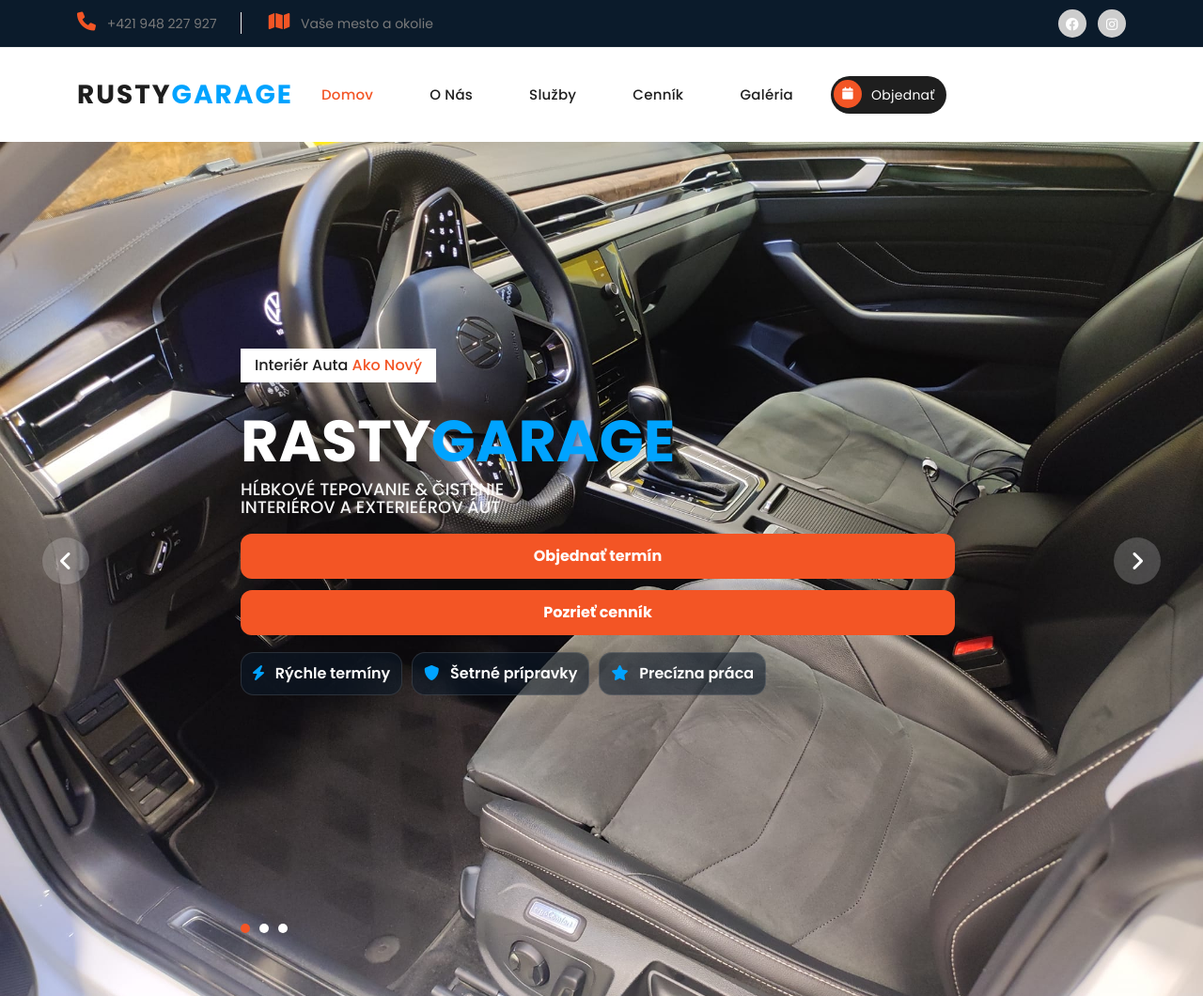
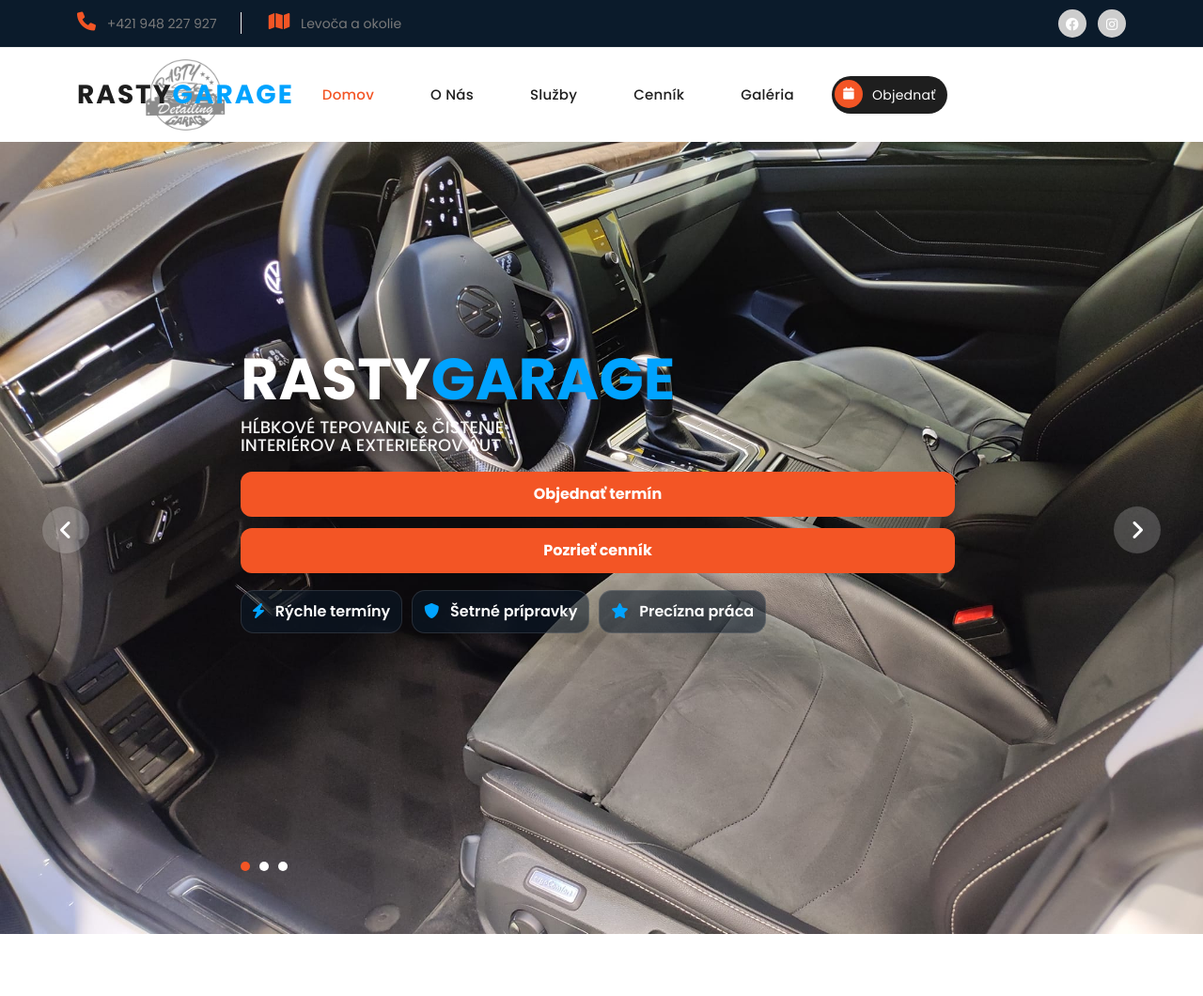
Before and after one commit to pitr77/CisteAutoExpres, a plain HTML site: page index.html in a window 1280 px wide. Shown: the top 1060 px of the page at 94% size. Drawn offline with Linux system fonts and the light colour scheme.

Commit message:
pridane obrazky

```diff
--- a/assets/css/cisteautoexpres.css
+++ b/assets/css/cisteautoexpres.css
@@ -21,6 +21,29 @@
 .cae-header .nav li a{font-weight:600;}
 .cae-header .nav li a.cae-cta{background:var(--cae-primary); color:#fff!important; border-radius:999px; padding:10px 16px;}
 .cae-header .nav li a.cae-cta:hover{filter:brightness(.95);}
+
+/* ===== LOGO WATERMARK ===== Upravil Kamil */
+
+.cae-logo {
+  position: relative;
+  display: inline-block;
+}
+
+.cae-logo-bg {
+  position: absolute;
+  top: 50%;
+  left: 50%;
+  transform: translate(-50%, -50%);
+  max-width: 100px;
+  opacity: 0.45;
+  pointer-events: none;
+  z-index: 0;
+}
+
+.cae-logo-text {
+  position: relative;
+  z-index: 1;
+}
 
 /* hero */
 .cae-hero .header-text{max-width:760px;}
--- a/index.html
+++ b/index.html
@@ -31,7 +31,7 @@
         <div class="col-lg-8 col-md-8">
           <ul class="info">
             <li><i class="fa fa-phone"></i> +421 948 227 927</li>
-            <li><i class="fa fa-map"></i> Vaše mesto a okolie</li>
+            <li><i class="fa fa-map"></i> Levoča a okolie</li>
           </ul>
         </div>
         <div class="col-lg-4 col-md-4">
@@ -49,17 +49,29 @@
       <div class="row">
         <div class="col-12">
           <nav class="main-nav">
-            <a href="#home" class="logo">
-              <h1>Rusty<span>Garage</span></h1>
+
+            <!-- LOGO -->
+            <a href="#home" class="logo cae-logo">
+              <img src="assets/images/rastyGarage.jpg" alt="Rasty Garage logo" class="cae-logo-bg">
+              <h1 class="cae-logo-text">
+                Rasty<span>Garage</span>
+              </h1>
             </a>
+
+            <!-- MENU -->
             <ul class="nav">
               <li><a href="#home" class="active">Domov</a></li>
               <li><a href="#about">O nás</a></li>
               <li><a href="#services">Služby</a></li>
               <li><a href="#pricing">Cenník</a></li>
               <li><a href="#gallery">Galéria</a></li>
-              <li><a href="#contact" class="cae-cta"><i class="fa fa-calendar"></i> Objednať</a></li>
+              <li>
+                <a href="#contact" class="cae-cta">
+                  <i class="fa fa-calendar"></i> Objednať
+                </a>
+              </li>
             </ul>
+
             <a class="menu-trigger"><span>Menu</span></a>
           </nav>
         </div>
@@ -71,7 +83,6 @@
     <div class="owl-carousel owl-banner">
       <div class="item item-1 cae-hero-slide" style="background-image:url('assets/images/banner-01.jpg');">
         <div class="header-text">
-          <span class="category">Interiér auta <em>ako nový</em></span>
           <h2>Rasty<span>Garage</span><br><small>Hĺbkové tepovanie & čistenie interiérov a exterieérov áut</small></h2>
           <div class="cae-hero-actions">
             <a href="#contact" class="cae-btn">Objednať termín</a>
@@ -107,7 +118,7 @@
         <div class="col-lg-6">
           <div class="section-heading">
             <h6>| O nás</h6>
-            <h2>Porecízna práca, dôraz na detail</h2>
+            <h2>Precízna práca, dôraz na detail</h2>
           </div>
           <p class="cae-lead">Sme menšia lokálna služba zameraná na hĺbkové tepovanie a čistenie interiérov áut.
             Pracujeme precízne, používame šetrné prípravky a výsledok kontrolujeme v detailoch.</p>
@@ -116,7 +127,6 @@
             <div class="cae-check"><i class="fa fa-check-circle"></i> Oživenie farieb a materiálov</div>
             <div class="cae-check"><i class="fa fa-check-circle"></i> Rýchla dohoda termínu</div>
           </div>
-          <div class="cae-mini-note"><strong>Poznámka:</strong></div>
         </div>
         <div class="col-lg-6">
           <div class="cae-card cae-card-media">
```
Also changed, not shown: assets/images/after-2.jpg, assets/images/before-2.jpg, assets/images/rastyGarage2.jpg (added), assets/images/rastyGarage3.jpg (added), assets/images/rastyGarage4.jpg (added), assets/images/rastyGarage5.jpg (added), assets/images/rastyGarage6.jpg (added), assets/images/rastyGarage7.jpg (added), assets/images/rastyGarage8.jpg (added), assets/images/rastyGarage9.jpg (added), assets/images/rastyGaragePredPo.jpg (added), assets/images/rastyGaragePredPo2.jpg (added), assets/images/rastyGaragePredPo3.jpg (added).
